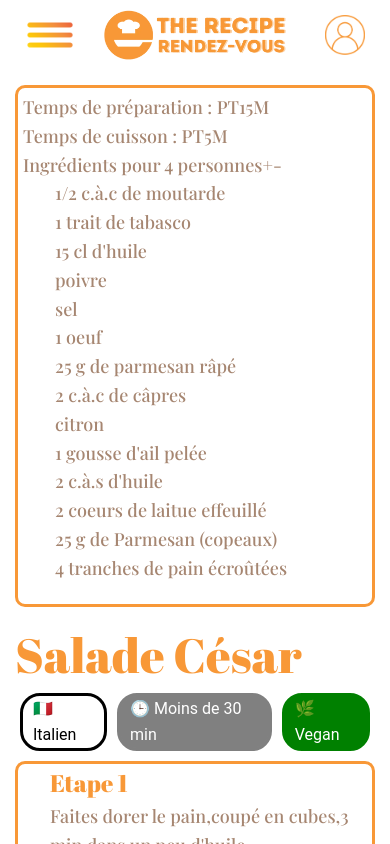
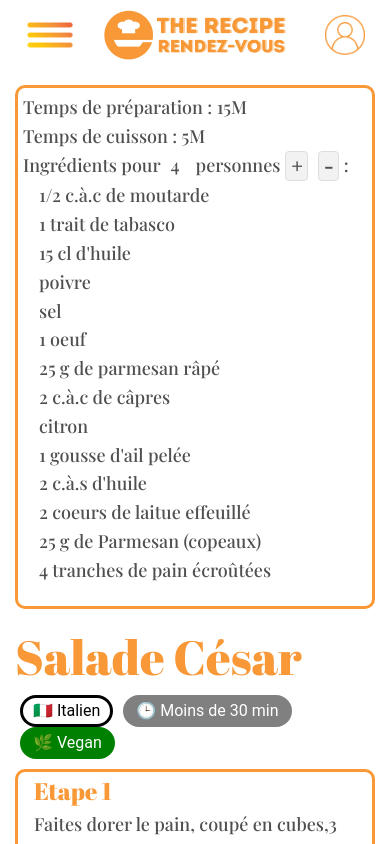
Before and after one commit to uvsq22206215/ProjetAWS, a React (Create React App) app: page /recipe in a window 390 px wide. Shown: the top 844 px of the page. Built offline with nearby package versions, Linux system fonts and the light colour scheme.

Commit message:
Ajout boutton nbPersonnes + modif responsive page recettes

```diff
--- a/src/Header.js
+++ b/src/Header.js
@@ -10,7 +10,11 @@ function Header() {
             <img alt='Logo menu' src='/assets/logoMenu.png' height='50'/>
           </a>
         </div>
-        <div id='child2'><img alt='main logo' src='/assets/logo.webp'/></div>
+        <div id='child2'>
+          <a href='/'>
+            <img alt='main logo' src='/assets/logo.webp'/>
+          </a>
+        </div>
         <div id='child3'>
           <div className='search-bar'>
             <img alt='Logo barre de recherche ' src='/assets/loupe.png' height='35'/>
--- a/src/RecipePage.css
+++ b/src/RecipePage.css
@@ -24,6 +24,7 @@
 
 #recipeTags {
   display: flex;
+  flex-wrap : wrap;
 }
 
 .tag {
@@ -54,16 +55,10 @@
   border-color : #f89837;
 }
 
-#ingredientsList, .containerTime, #personsContainer {
+#ingredientsList, .containerTime, #personsContainer, .stepInstruction {
   font-size : large;
   font-family: 'Playfair Display';
-  color : #A68671;
-}
-
-.stepInstruction {
-  font-size : large;
-  font-family: 'Playfair Display';
-  color : #A68671;
+  /* color : #A68671; */
 }
 
 .stepNumber {
@@ -82,6 +77,28 @@
   color : #f89837;
 }
 
-ul {
+ol, ul {
   list-style-type: none;
+  padding-left: 1rem !important;
 }
+
+#morePersonButton, #lessPersonButton {
+  font-weight: bold;
+  background:#f2f2f2;
+  border-radius:4px;
+  padding : 0px 5px 0px 5px;
+  margin: 0px 5px 0px 5px;
+  border:1px solid #ddd;
+  display: inline-block;
+  vertical-align: middle;
+  text-align: center;
+  cursor:pointer;
+  user-select: none;
+}
+
+#numberPersons {
+  width: 25px;
+  margin: 10px;
+  margin: initial;
+  margin-left: 10px;
+}
--- a/src/RecipePage.js
+++ b/src/RecipePage.js
@@ -1,5 +1,6 @@
 import './RecipePage.css'
 import Header from './Header'
+import { useState } from 'react';
 
 /*
 champs JSON scrapés utiles
@@ -26,15 +27,15 @@ const recipe =
   "25 g de Parmesan (copeaux)",
   "4 tranches de pain écroûtées"],
 "recipeInstructions":[{"@type":"HowToStep",
-  "text":"Faites dorer le pain,coupé en cubes,3 min dans un peu d'huile. "},
+  "text":"Faites dorer le pain, coupé en cubes,3 min dans un peu d'huile. "},
   {"@type":"HowToStep",
-  "text":"Déchirez les feuilles de romaine dans un saladier,et ajoutez les croûtons préalablement épongés dans du papier absorbant. "},
+  "text":"Déchirez les feuilles de romaine dans un saladier, et ajoutez les croûtons préalablement épongés dans du papier absorbant. "},
   {"@type":"HowToStep",
-  "text":"Préparez la sauce :\nFaites cuire l'oeuf 1 min 30 dans l'eau bouillante,et rafraîchissez-le."},
+  "text":"Préparez la sauce :\nFaites cuire l'oeuf 1 min 30 dans l'eau bouillante, et rafraîchissez-le."},
   {"@type":"HowToStep",
-  "text":"Cassez-le dans le bol d'un mixeur et mixez,avec tous les autres ingrédients; rectifiez l'assaissonnement et incorporez à la salade. "},
+  "text":"Cassez-le dans le bol d'un mixeur et mixez, avec tous les autres ingrédients; rectifiez l'assaissonnement et incorporez à la salade. "},
   {"@type":"HowToStep",
-  "text":"Décorez de copeaux de parmesan,et servez."}],
+  "text":"Décorez de copeaux de parmesan, et servez."}],
 "author":"patricia_204",
 "description":"moutarde,tabasco,huile,poivre,sel,oeuf,parmesan râpé,câpres,citron,ail,huile,laitue,Parmesan,pain",
 "keywords":"Salade César,moutarde,tabasco,huile,poivre,sel,oeuf,parmesan râpé,câpres,citron,ail,huile,laitue,Parmesan,pain,salade Cesar,très facile,bon marché,rapide",
@@ -62,19 +63,21 @@ const recipe =
 }
 
 
-
-
 function RecipePage() {
+  const [nbPersons, setNbPersons] = useState(parseInt(recipe.recipeYield))
   return(
     <div id='recipePage'>
       <Header />
       <div id='container'>
         <div id='infoRecipe'>
-          <div class='containerTime'>Temps de préparation : {recipe["prepTime"]}</div>
-          <div class='containerTime'>Temps de cuisson : {recipe["cookTime"]}</div>
-          <div id='personsContainer'>Ingrédients pour {recipe.recipeYield}
-            <div id='morePersonButton'>+</div>
-            <div id='lessPersonButton'>-</div>
+          <div class='containerTime'>Temps de préparation : {recipe["prepTime"].replace('PT','')}</div>
+          <div class='containerTime'>Temps de cuisson : {recipe["cookTime"].replace('PT','')}</div>
+          <div id='personsContainer'>Ingrédients pour
+            <div id='numberPersons'>{nbPersons}</div>
+            personnes
+            <span id='morePersonButton' onClick={() => {setNbPersons(nbPersons + 1);}}>+</span>
+            <span id='lessPersonButton' onClick={() => {setNbPersons(Math.max(nbPersons - 1, 1));}}>-</span>
+            :
           </div>
           <div id='ingredientsList'>
             <ul>
```
